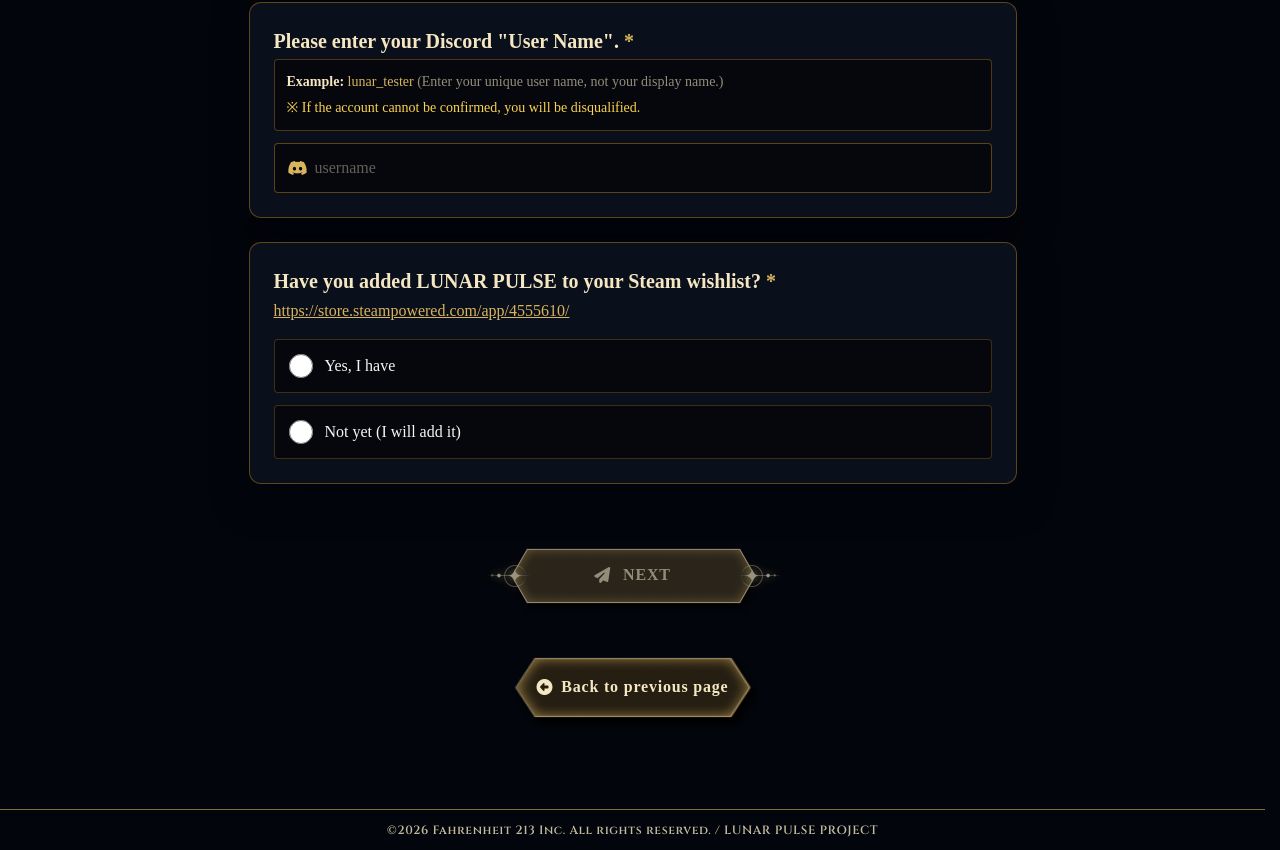
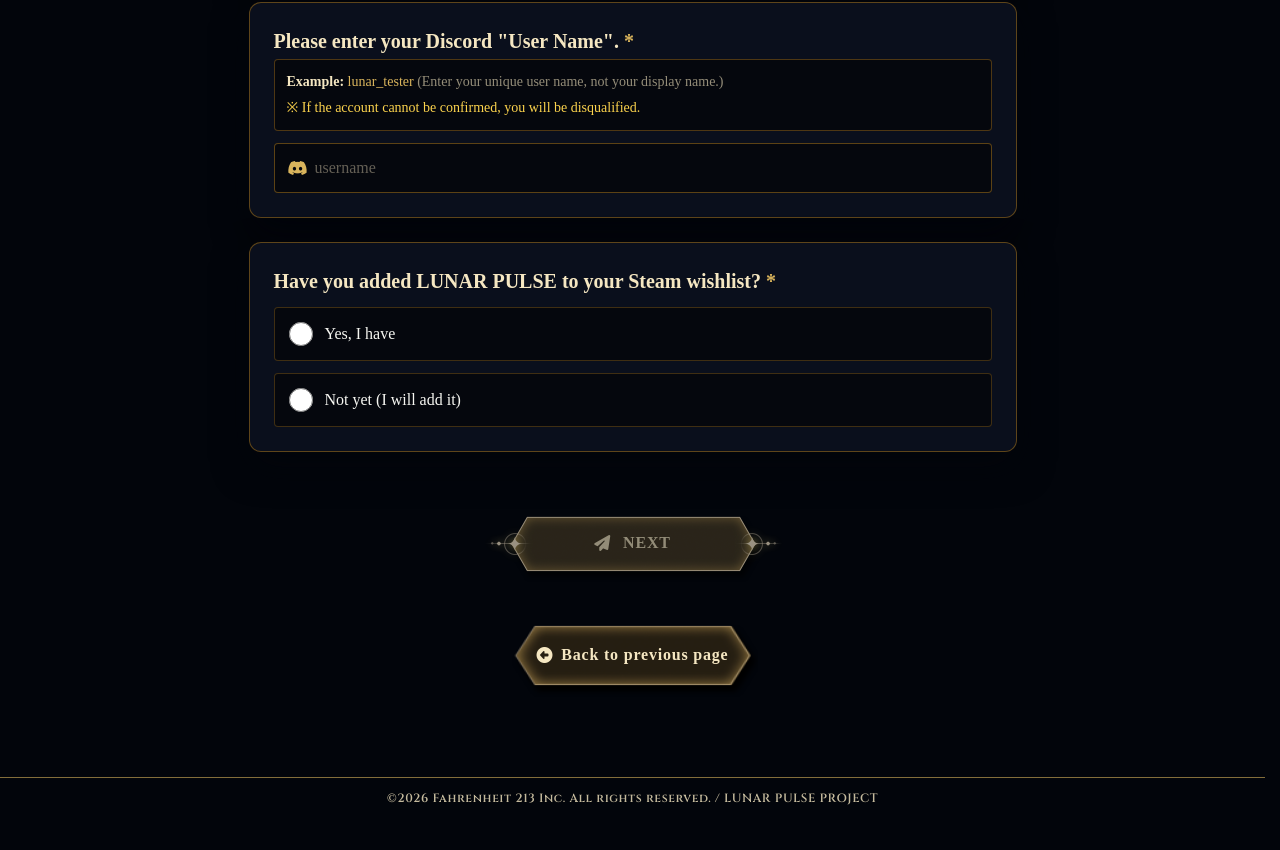
Before and after one commit to thanhphung29/lilith-landingpage, a Next.js app: page /en/apply in a window 1280 px wide. Shown: the part 1741-2591 px from the top of the page. After the commit the page ends 2559 px from the top, so only its background shows below. Built offline with nearby package versions, Linux system fonts and the light colour scheme.

Commit message:
remove link wishlist

```diff
--- a/components/ApplyForm.tsx
+++ b/components/ApplyForm.tsx
@@ -16,7 +16,6 @@ const LABEL = "mb-1 block text-base font-bold text-gothic-ivory sm:text-xl";
 const CONFIRM_LABEL = "mb-3 block text-base font-bold text-gothic-ivory sm:text-xl";
 type Errors = { email?: string; discord?: string; wishlist?: string; consent?: string; captcha?: string };
 
-const WISHLIST_URL = "https://store.steampowered.com/app/4555610/";
 const DISCORD_URL = SOCIALS.find((social) => social.label === "Discord")?.href ?? "#";
 const SUPPORT_EMAIL = "support@fahrenheit213.co.jp";
 
@@ -332,15 +331,7 @@ export default function ApplyForm({ guide }: { guide: React.ReactNode }) {
           <p className={LABEL} aria-hidden="true">
             {t("form_wishlist_label")} <span className="text-gothic-gold">*</span>
           </p>
-          <a
-            href={WISHLIST_URL}
-            target="_blank"
-            rel="noopener noreferrer"
-            className="mb-4 block break-all text-base text-gothic-gold underline hover:text-gothic-ivory"
-          >
-            {WISHLIST_URL}
-          </a>
-          <div className="space-y-3">
+          <div className="mt-3 space-y-3">
             {(["yes", "no"] as const).map((value) => (
               <label
                 key={value}
@@ -427,14 +418,6 @@ export default function ApplyForm({ guide }: { guide: React.ReactNode }) {
             <p className={CONFIRM_LABEL}>
               {t("form_wishlist_label")} <span className="text-gothic-gold">*</span>
             </p>
-            <a
-              href={WISHLIST_URL}
-              target="_blank"
-              rel="noopener noreferrer"
-              className="mb-4 block break-all text-base text-gothic-gold underline hover:text-gothic-ivory"
-            >
-              {WISHLIST_URL}
-            </a>
             <div className="flex items-center gap-3 rounded border border-[#97691a]/40 bg-[#05070d] p-3.5">
               <input
                 type="radio"
```
